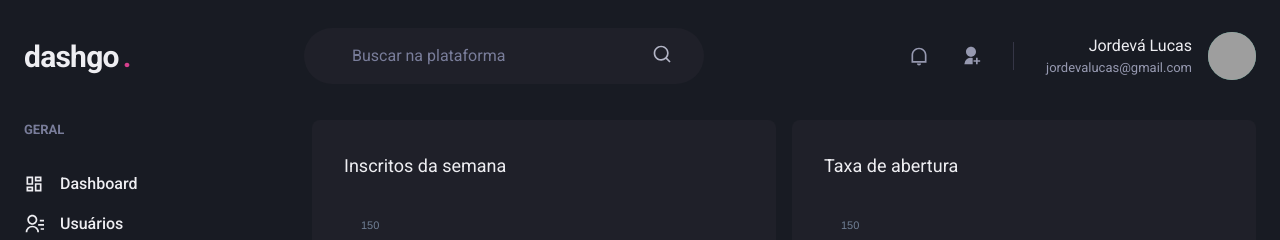
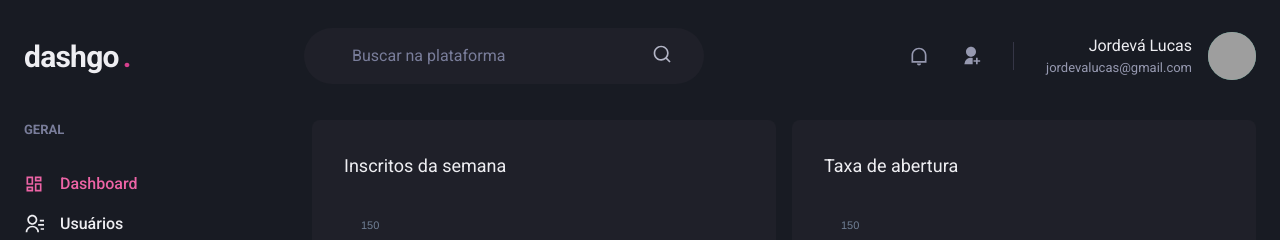
Before and after one commit to jordelucas/dashgo, a Next.js app: page /dashboard in a window 1280 px wide. Shown: the top 240 px of the page. Built offline with nearby package versions, Linux system fonts and the light colour scheme; grey boxes are pictures that could not be loaded.

Commit message:
add ActiveLink component

```diff
--- /dev/null
+++ b/src/components/ActiveLink.tsx
@@ -0,0 +1,37 @@
+import { cloneElement, ReactElement } from 'react';
+import Link, { LinkProps } from 'next/link';
+import { useRouter } from 'next/router';
+
+interface ActiveLinkProps extends LinkProps {
+  children: ReactElement;
+  shouldMatchExactHref?: boolean;
+}
+
+export function ActiveLink({
+  children,
+  shouldMatchExactHref = false,
+  ...rest
+}: ActiveLinkProps) {
+  const { asPath } = useRouter();
+
+  let isActive = false;
+
+  if (shouldMatchExactHref && (asPath === rest.href || asPath === rest.as)) {
+    isActive = true;
+  }
+
+  if(
+    !shouldMatchExactHref &&
+    (asPath.startsWith(String(rest.href)) || asPath.startsWith(String(rest.as)))
+  ) {
+    isActive = true
+  }
+
+  return (
+    <Link {...rest}>
+      {cloneElement(children, {
+        color: isActive ? 'pink.400' : 'gray.50',
+      })}
+    </Link>
+  )
+}
--- a/src/components/Sidebar/NavLink.tsx
+++ b/src/components/Sidebar/NavLink.tsx
@@ -7,6 +7,8 @@
   LinkProps as ChakraLinkProps,
 } from '@chakra-ui/react';
 
+import { ActiveLink } from '../ActiveLink';
+
 interface NavLinkProps extends ChakraLinkProps {
   icon: ElementType;
   children: string;
@@ -15,11 +17,11 @@
 
 export function NavLink({ icon, children, href, ...rest }: NavLinkProps) {
   return (
-    <Link href={href} passHref>
+    <ActiveLink href={href} passHref>
       <ChakraLink display='flex' alignItems='center' {...rest} >
         <Icon as={icon} fontSize='20' />
         <Text marginLeft='4' fontWeight='medium'>{children}</Text>
       </ChakraLink>
-    </Link>
+    </ActiveLink>
   )
 }
```
